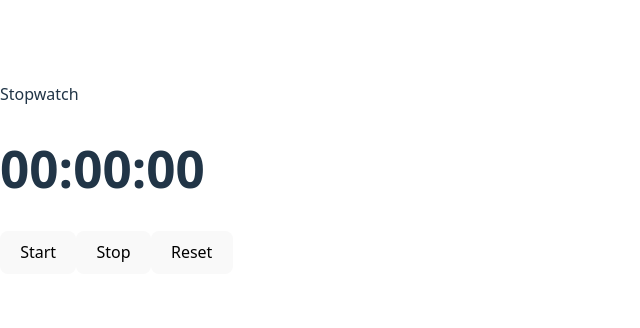
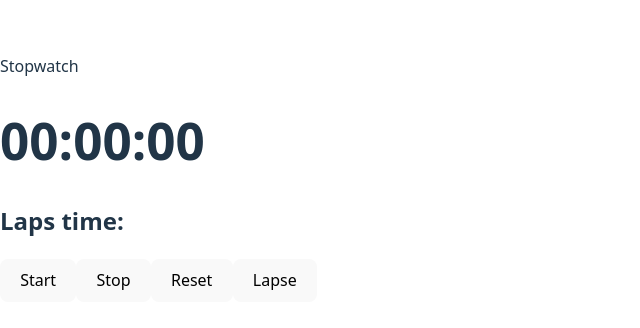
Before and after one commit to MingJae92/stop-watch-timer-app, a React (Vite) app: page / in a window 1280 px wide. Shown: the part 222-550 px from the top of the page, without its empty margins (0-640 px from the left). Built offline with nearby package versions, Linux system fonts and the light colour scheme.

Commit message:
Time lapse implemented

```diff
--- a/src/component/stopWatch/Stopwatch.tsx
+++ b/src/component/stopWatch/Stopwatch.tsx
@@ -1,5 +1,5 @@
 import { useEffect, useRef, useState } from "react";
-import { Time } from "../../types/stopWatchTypes/stopWatch.types"; // Ensure the path is correct
+import { Time } from "../../types/stopWatchTypes/stopWatch.tyes";
 
 function Stopwatch() {
   const [time, setTime] = useState<Time>({
@@ -8,6 +8,8 @@ function Stopwatch() {
     seconds: 0,
   });
   const [isRunning, setIsRunning] = useState<boolean>(false);
+  const [lapseTime, setLapseTime]= useState<Time[]>([])
+
   const timerRef = useRef<number | null>(null); // Use `number` for browser environment
 
   useEffect(() => {
@@ -56,6 +58,12 @@ function Stopwatch() {
     }
   };
 
+  const lapse = ()=>{
+   console.log(time)
+   setLapseTime([...lapseTime, time])
+
+  }
+
   const { hour, minutes, seconds } = time;
   const formattedHour = hour.toString().padStart(2, "0");
   const formattedMinutes = minutes.toString().padStart(2, "0");
@@ -67,11 +75,18 @@ function Stopwatch() {
       <h1>
         {formattedHour}:{formattedMinutes}:{formattedSeconds}
       </h1>
+      <h2>Laps time:{}</h2>
+      {lapseTime.map((item)=>(<div>hour:{item.hour} minute:{item.minutes}second:{item.seconds}</div>))}
       <button onClick={start}>Start</button>
       <button onClick={stop}>Stop</button>
       <button onClick={reset}>Reset</button>
+      <button onClick={lapse}>Lapse</button>
+
     </>
   );
 }
 
 export default Stopwatch;
+
+//Time lapse
+//Capture time,record and display whilst timer is still running
```
